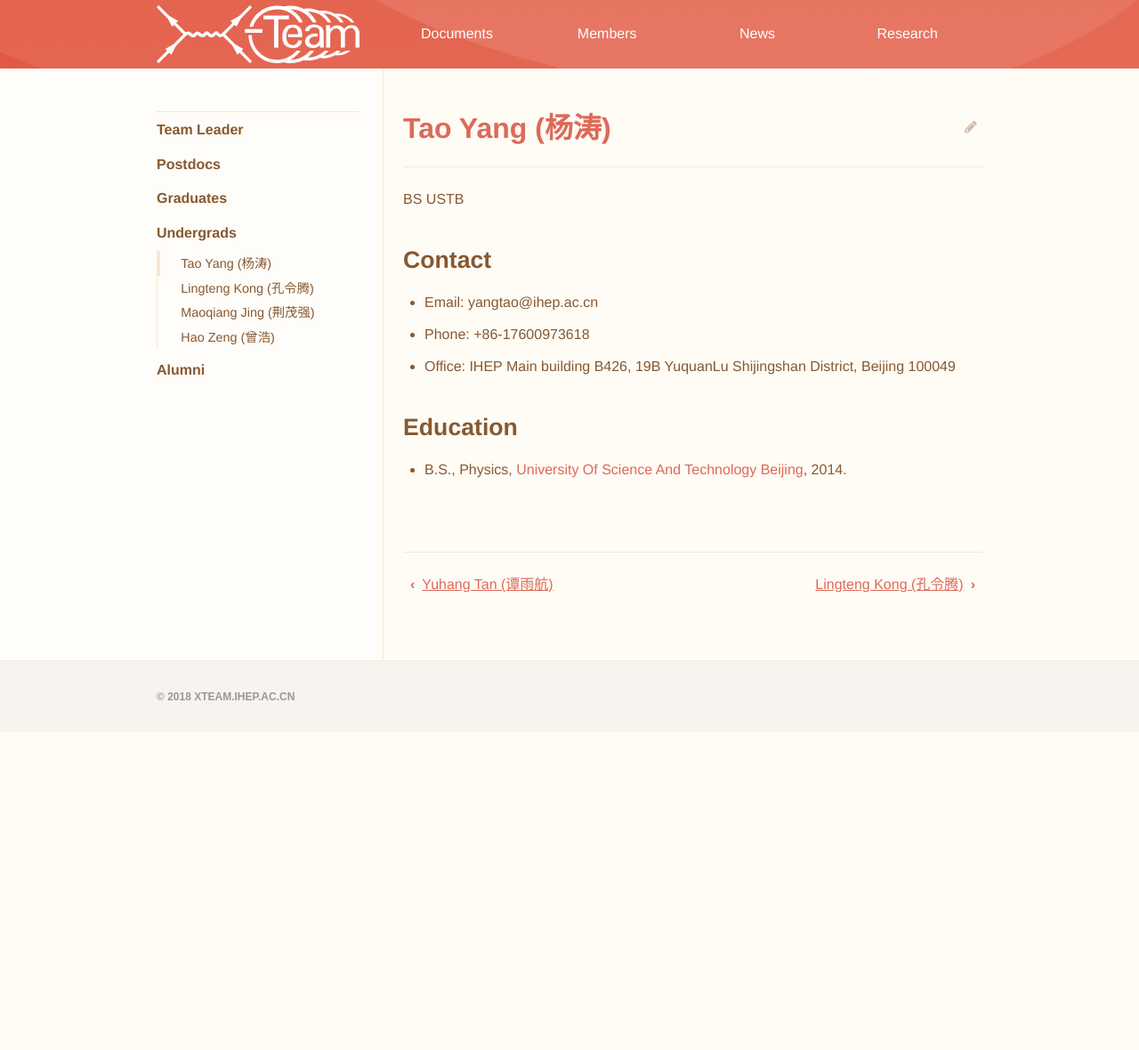
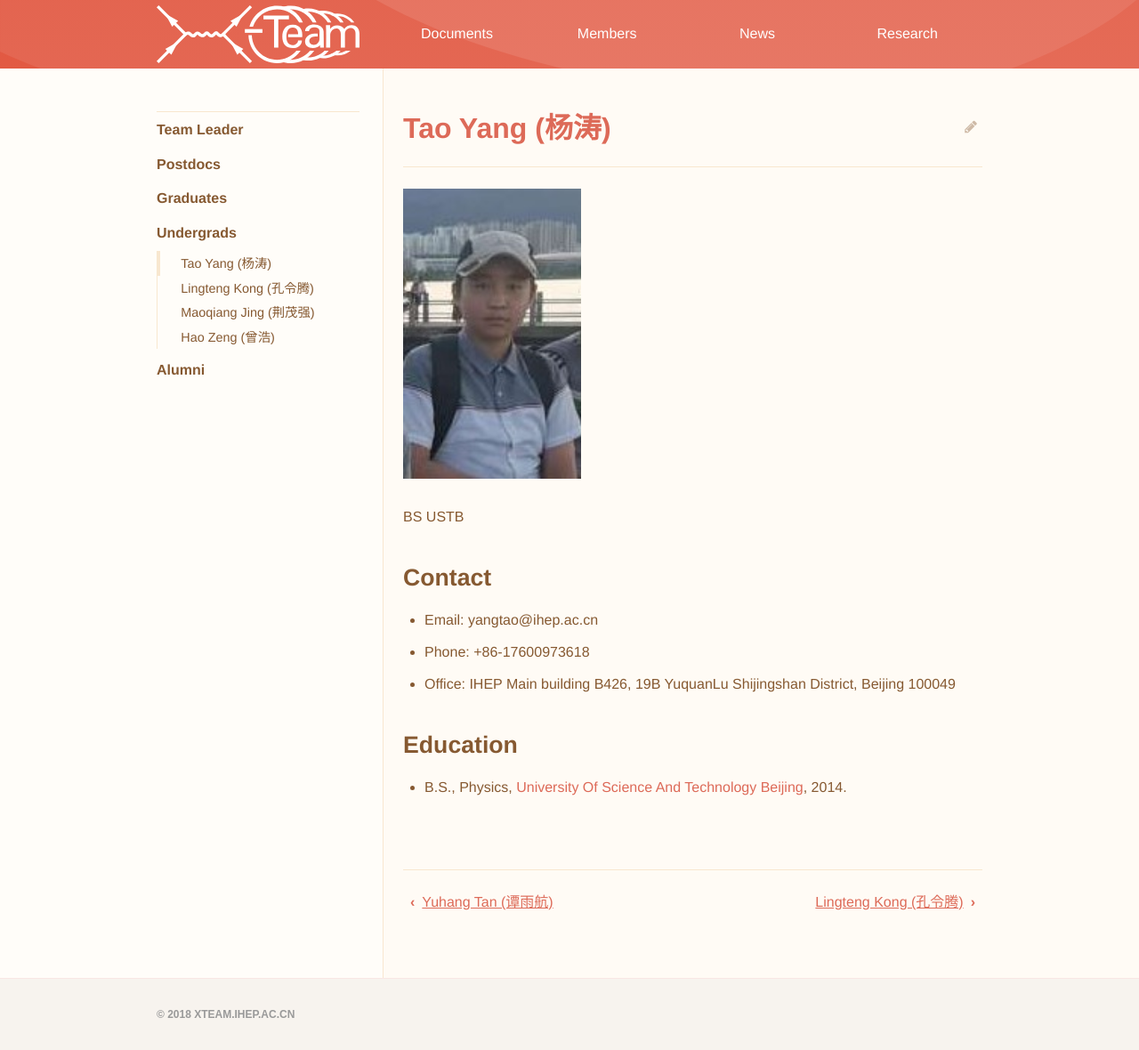
Before and after one commit to dt-np/xteam, a Jekyll site: the page built from _members/Tao_Yang.md, in a window 1280 px wide. Shown: the whole page at 89% size. Built offline with Jekyll 4.4.1, drawn with Linux system fonts in a browser that asks for light colours; before the commit the page ends 900 px from its top, so only the background shows below that.

Commit message:
update image

```diff
--- a/_members/Tao_Yang.md
+++ b/_members/Tao_Yang.md
@@ -1,6 +1,7 @@
 ---
 title: Tao Yang (杨涛)
 ---
+<img src="/images/tao.jpg" width="200"/>
 
 BS USTB
 
```
Also changed, not shown: images/tao.jpg (added).
